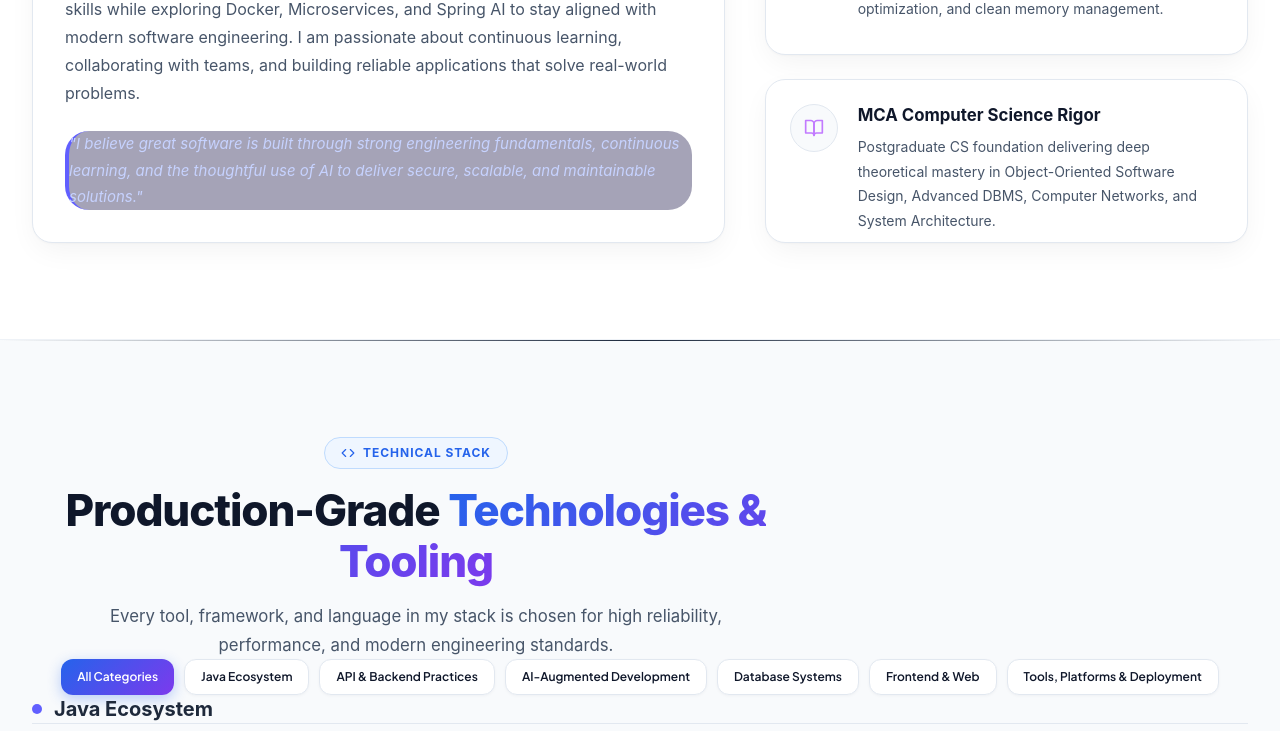
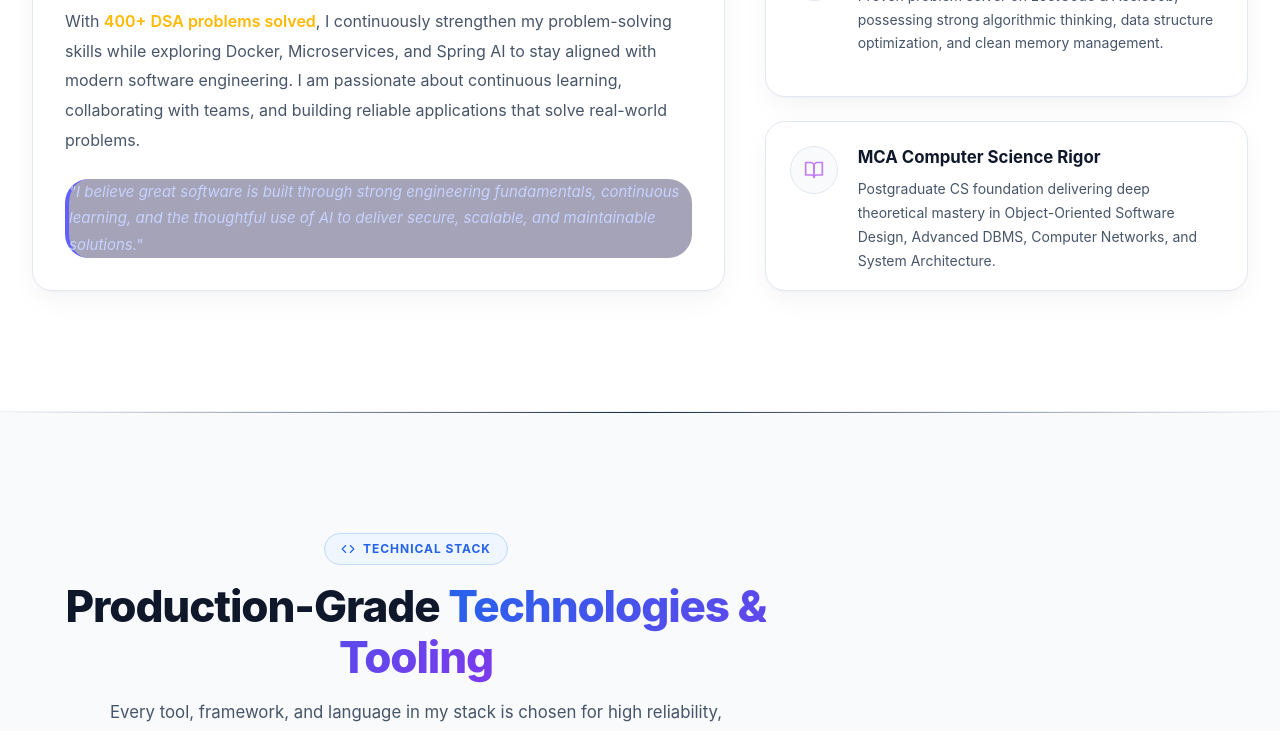
Before and after one commit to mohdsajid9600/portfolio-profile, a React (Vite) app: page / in a window 1280 px wide. Shown: the part 1540-2271 px from the top of the page. Built offline with nearby package versions, Linux system fonts and the light colour scheme.

Commit message:
fix theme issues with spacing

```diff
--- a/src/index.css
+++ b/src/index.css
@@ -564,12 +564,6 @@ html.light body {
   transition: background-color 0.25s ease, color 0.25s ease;
 }
 
-/* Section Spacing (96px) */
-html.light .section-container {
-  padding-top: 96px !important;
-  padding-bottom: 96px !important;
-}
-
 /* Layered Neutral Backgrounds across Sections */
 html.light #hero {
   background-color: #f5f7fb !important;
@@ -686,7 +680,6 @@ html.light .text-slate-200 {
 
 html.light .text-slate-300 {
   color: #475569 !important;
-  line-height: 1.75 !important;
 }
 
 html.light .text-slate-400 {
@@ -709,7 +702,7 @@ html.light .glass-panel {
 html.light .glass-card:hover {
   background: #ffffff !important;
   border-color: #cbd5e1 !important;
-  transform: translateY(-4px) !important;
+  transform: translateY(-3px) !important;
   box-shadow: 0 20px 40px -10px rgba(15, 23, 42, 0.12) !important;
 }
 
@@ -753,12 +746,12 @@ html.light .btn-primary {
   background: linear-gradient(135deg, #2563eb 0%, #7c3aed 100%) !important;
   color: #ffffff !important;
   box-shadow: 0 4px 14px rgba(37, 99, 235, 0.3) !important;
-  border: none !important;
+  border: 1px solid rgba(255, 255, 255, 0.2) !important;
   border-radius: 12px !important;
 }
 
 html.light .btn-primary:hover {
-  transform: translateY(-2px) !important;
+  transform: translateY(-1px) !important;
   box-shadow: 0 8px 24px rgba(37, 99, 235, 0.4) !important;
 }
 
@@ -774,7 +767,7 @@ html.light .btn-secondary:hover {
   background-color: #f8fafc !important;
   color: #2563eb !important;
   border-color: #cbd5e1 !important;
-  transform: translateY(-1.5px) !important;
+  transform: translateY(-1px) !important;
 }
 
 /* Form Controls in Light Mode (SaaS Form Style) */
```
Also changed, not shown: 4 other files (tests, documents, lock files or other folders).
